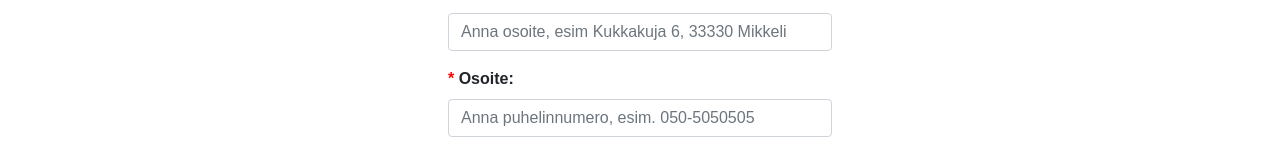
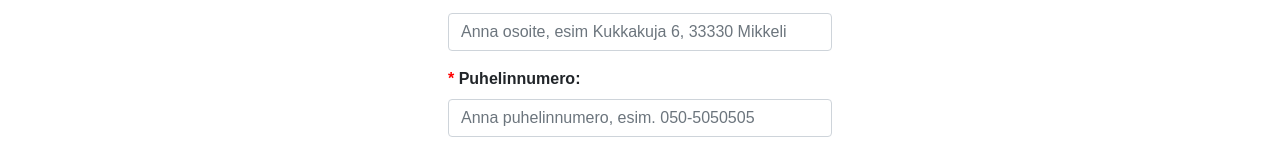
Before and after one commit to jnyste/lahiruoka, a React (Create React App) app in the folder frontend/: page /ostoskori in a window 1280 px wide. Shown: the part 428-585 px from the top of the page. Built offline with nearby package versions, Linux system fonts and the light colour scheme; no server answers.

Commit message:
AddUser.js: Fix typos.

```diff
--- a/frontend/src/AddUser.js
+++ b/frontend/src/AddUser.js
@@ -129,7 +129,7 @@ class AddUser extends Component {
                                placeholder="Anna osoite, esim Kukkakuja 6, 33330 Mikkeli" name="address"/>
                     </div>
                     <div className="form-group  required">
-                        <label htmlFor="examplePhone">Osoite:</label>
+                        <label htmlFor="examplePhone">Puhelinnumero:</label>
                         <input type="text" className="form-control" id="examplePhone" value={this.state.address} onChange={this.handleChange}
                                placeholder="Anna puhelinnumero, esim. 050-5050505" name="phone"/>
                     </div>
```
